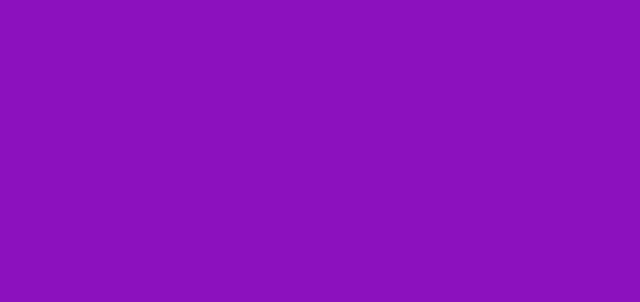
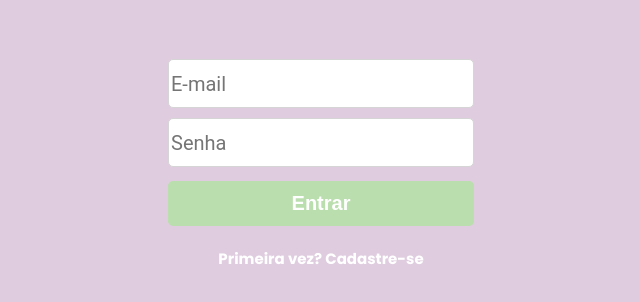
Before and after one commit to jeffgon/ajadrinks, a React (Create React App) app: page / in a window 1280 px wide. Before the commit this address had no page. Shown: the part 186-488 px from the top of the page, without its empty margins (319-959 px from the left). Built offline with nearby package versions, Linux system fonts and the light colour scheme.

Commit message:
font import

```diff
--- a/public/index.html
+++ b/public/index.html
@@ -5,6 +5,9 @@
     <link rel="icon" href="%PUBLIC_URL%/favicon.ico" />
     <meta name="viewport" content="width=device-width, initial-scale=1" />
     <meta name="theme-color" content="#000000" />
+    <link rel="preconnect" href="https://fonts.googleapis.com">
+    <link rel="preconnect" href="https://fonts.gstatic.com" crossorigin>
+    <link href="https://fonts.googleapis.com/css2?family=Caveat:wght@400;500;600;700&family=Poppins:ital,wght@0,100;0,200;0,300;0,400;0,500;0,600;0,700;0,800;0,900;1,400;1,700&display=swap" rel="stylesheet">
     <meta
       name="description"
       content="Web site created using create-react-app"
--- a/src/App.js
+++ b/src/App.js
@@ -25,9 +25,9 @@ export default function App() {
       <UserContext.Provider value={{ user, setUser }}>
         <BrowserRouter>
           <Routes>
-            <Route path="/sign-in" element={<LoginPage />} />
+            <Route path="/" element={<LoginPage />} />
             <Route path="/sign-up" element={<SignUpPage />} />
-            <Route path="/home" element={<HomePage />} />
+            <Route path="/products" element={<HomePage />} />
             <Route
               path="/product/:id"
               element={<ProductPage cart={cart} setCart={setCart} />}
--- a/src/constants/colors.js
+++ b/src/constants/colors.js
@@ -1,7 +1,8 @@
-export const backgroundColor = "#8C11BE";
-export const buttonColor = "#A328D6";
+export const backgroundColor = "#8484"; //#000000
+export const buttonColor = "#BADEAD";
 export const mainColor = "#FFFFFF";
-export const txtColor = "#000000";
+export const txtColor = "#BADEAD";
 export const commentColor = "#868686";
+export const headerBackgroundColor = "#2F364E"
 
 //apenas exemplos, idendidade visual ainda não definida
--- /dev/null
+++ b/src/constants/fonts.js
@@ -0,0 +1,2 @@
+export const fontTitles = "'Caveat', cursive";
+export const fontTexts = "'Poppins', sans-serif";
--- a/src/constants/urls.js
+++ b/src/constants/urls.js
@@ -1 +1 @@
-export const BASE_URL = "http://localhost:5000"
+export const BASE_URL = "http://localhost:5007"
--- a/src/pages/LoginPage/LoginPage.js
+++ b/src/pages/LoginPage/LoginPage.js
@@ -28,7 +28,7 @@ export default function LoginPage() {
       setToken(res.data.token);
       setUser(res.data.name);
 
-      navigate("/home");
+      navigate("/products");
     });
     promise.catch((err) => alert(err.response.data.message));
   }
--- a/src/styles/GlobalStyle.js
+++ b/src/styles/GlobalStyle.js
@@ -1,5 +1,6 @@
 import { createGlobalStyle } from "styled-components";
 import { backgroundColor } from "../constants/colors"
+import { fontTexts } from "../constants/fonts";
 
 const GlobalStyle = createGlobalStyle`
     html, body, div, span, applet, object, iframe,
@@ -30,8 +31,7 @@ footer, header, hgroup, menu, nav, section {
 body {
     line-height: 1;
     background:${backgroundColor};
-    font-family: 'Raleway', sans-serif;
-
+    font-family: ${fontTexts};
 }
  ul {
 	list-style: none;
```
